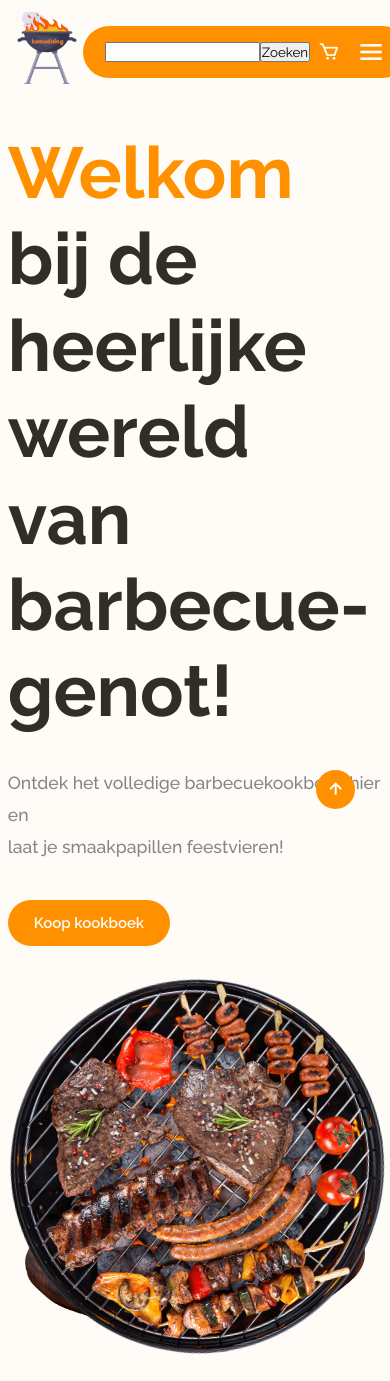
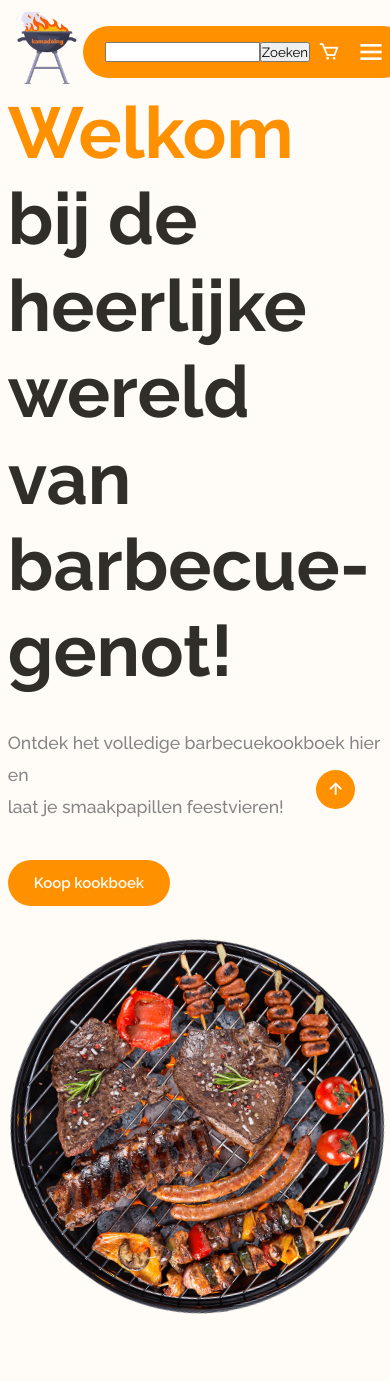
Before and after one commit to 2023leerjaar2/2swd3-h4, a PHP site: page / in a window 390 px wide; the page is wider, and only the part inside the window is pictured. Shown: the top 1381 px of that part. Run offline with PHP 8.4, Linux system fonts and the light colour scheme; data that the repository does not hold is empty.

Commit message:
veranderd

```diff
--- a/website/css/Pizza website.css
+++ b/website/css/Pizza website.css
@@ -430,7 +430,7 @@ header.sticky {
 
 	.home {
 		grid-template-columns: 1fr;
-		height: 114vh;
+		height: 154vh;
 	}
 
 	.home-img {
@@ -444,7 +444,7 @@ header.sticky {
 	}
 
 	.home-text {
-		padding-top: 50px;
+		padding-top: 10px;
 	}
 
 	.about {
--- a/website/index.php
+++ b/website/index.php
@@ -72,10 +72,10 @@ require_once "helperJ.php";
     </article>
     <article class="menu-content">
         <?php
-            // Assuming getAllRecepten() returns an array of recipes
+
             $receptenList = getAllRecepten();
 
-            // Get the last three recipes
+
             $recentRecipes = array_slice($receptenList, -3, 3);
 
             foreach($recentRecipes as $recepten){
@@ -120,7 +120,7 @@ require_once "helperJ.php";
 		</section>
 
 		<div class="last-text">
-			<p>© Developed by Ayoub</p>
+			<p>© Developed by ayoub  juan  quinten  yassine</p>
 		</div>
 
 
```
Also changed, not shown: website/recepten.php (+4 -3 lines).
